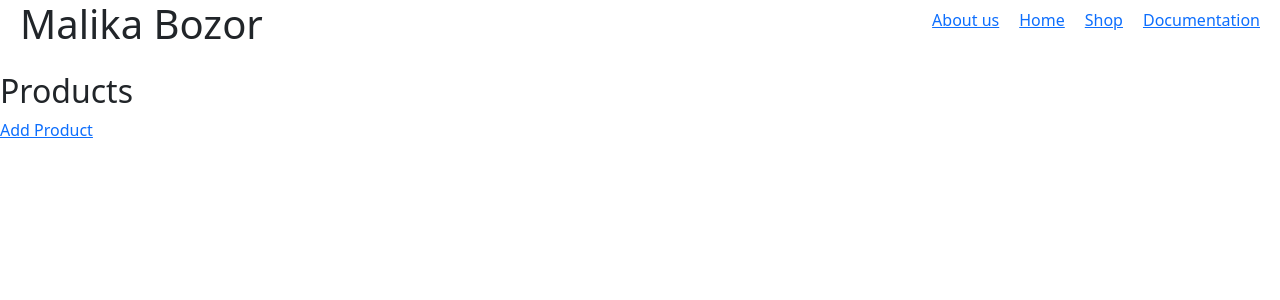
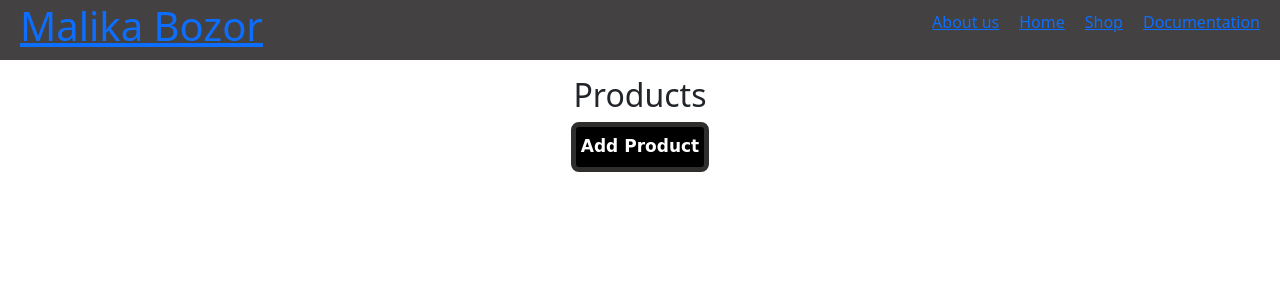
Before and after one commit to kebyo14/malika_bozor, a Django app: page / in a window 1280 px wide. Shown: the top 300 px of the page. Run offline with Django 4.2, Linux system fonts and the light colour scheme; data that the repository does not hold is empty.

Commit message:
added some styles

```diff
--- a/myapp/static/style.css
+++ b/myapp/static/style.css
@@ -3,23 +3,98 @@
     margin: 0;
     box-sizing: border-box;
 }
-nav{
+nav {
     display: flex;
     justify-content: space-between;
     align-items: center;
+    background-color: rgb(67, 65, 65);
+    color: aliceblue;
 
+}
+.ull{
+    align-items: center;
+    display: flex;
+    justify-content: center;
+}
+a{
+    text-decoration: none;
 }
 ul{
     display: flex;
     justify-content: space-between;
     gap: 20px;
     list-style: none;
-    margin: 10px 20px;
+    padding: 10px 20px;
+
+    text-align: center;
+}
+li{
+    align-items: center;
+    justify-content: center;
+    display: flex;
 }
 h1{
-    font-size: 5px;
+    font-size: 15px;
     margin: 10px 20px;
 }
 a{
     text-decoration: none;
+
 }
+h2{
+    justify-content: center;
+    align-items: center;
+    text-align: center;
+}
+.pr{
+    display: flex;
+    flex-direction: column;
+    align-items: center;
+    justify-content: center;
+}
+.add{
+    font-size: 17px;
+    font-family: cursive;
+    border: 5px solid rgb(47, 46, 44);
+    padding: 7px 5px;
+    border-radius: 8px;
+    color: rgb(255, 255, 255);
+    text-decoration: none;
+    font-weight: 700;
+    background-color: black;
+    transition: 500ms;
+
+}
+.tables{
+    border-radius: 7px;
+    border: 4px wheat;
+    align-items: center;
+    justify-content: center;
+    display: flex;
+    flex-direction: column;
+    margin-top: 10px;
+    transition: 500ms;
+}
+.tables:hover{
+    background-color: black;
+    transform: scale(1.1);
+    color: rgb(231, 225, 213);
+}
+.add:hover{
+    color: rgb(0, 0, 0);
+    background-color: white;
+
+}
+.table_detail{
+    align-items: center;
+    display: flex;
+    justify-content: center;
+    flex-direction: column;
+    padding-top: 20px;
+    border: 5px white;
+    background-color: rgba(156, 97, 97, 0.481);
+}
+.cilka {
+    text-decoration: none;
+    color: black;
+}
--- a/myapp/templates/product_list.html
+++ b/myapp/templates/product_list.html
@@ -13,10 +13,10 @@
     <nav>
         <div class="div">
 
-            <h1>Malika Bozor</h1>
+            <h1> <a href="{% url 'product_list' %}"> Malika Bozor</a></h1>
         </div>
         <div>
-            <ul>
+            <ul class="ull">
                 <li ><a href="">About us</a> </li>
                 <li ><a href="">Home</a> </li>
                 <li ><a href="">Shop</a> </li>
@@ -31,12 +31,15 @@
         </div>
     </div>
 
-    <h2>Products</h2>
-<a href="{% url 'product_create' %}">Add Product</a>
+    <div class="pr">
+        <h2>Products</h2>
 
-<div style="display: flex; gap: 20px; margin-left: 20px;">
+        <a href="{% url 'product_create' %}" class="add">Add Product</a>
+    </div>
+
+<div style="display: flex; gap: 20px; margin-left: 20px; margin-top: 20px;" >
     {% for product in products %}
-    <div style="border: 1px solid black; padding: 20px; width: 200px; margin-left: 20px;">
+    <div style="border: 1px solid black; padding: 20px; width: 200px; margin-left: 20px;" class="tables">
         {% if product.image %}
         <img src="{{ product.image.url }}" alt="{{ product.name }}" width="100%">
         {% endif %}
```
Also changed, not shown: myapp/templates/product_detail.html (+11 -8 lines).
